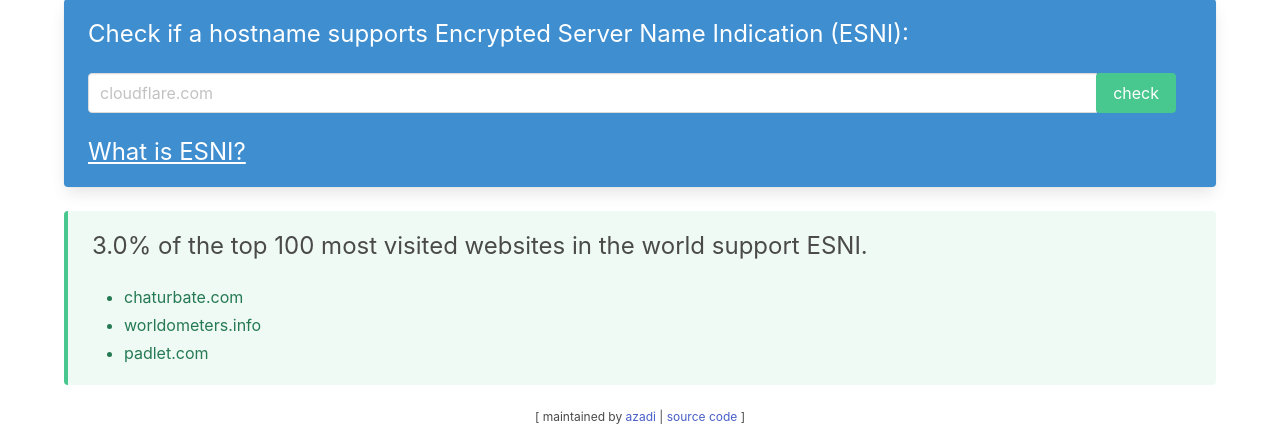
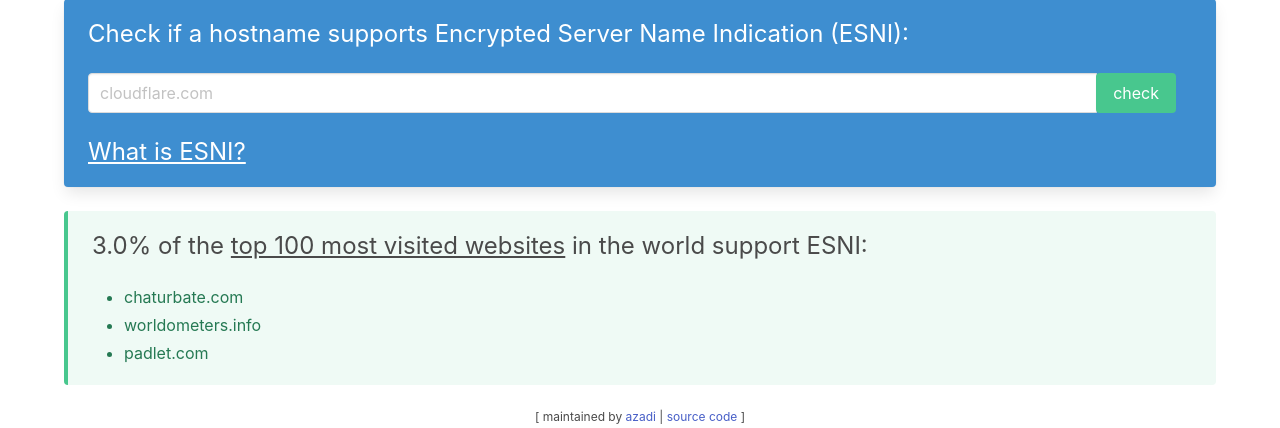
Before and after one commit to azadi/esnicheck, a Flask app: page / in a window 1280 px wide. Shown: the part 179-607 px from the top of the page. Run offline with Flask 2, Linux system fonts and the light colour scheme; some libraries are stand-ins or nearby versions.

Commit message:
Add a link to the list of websites scanned

```diff
--- a/templates/index.html
+++ b/templates/index.html
@@ -24,7 +24,7 @@
 {% if data.websites %}
 <article class="message is-success">
   <div class="message-body">
-    <p class="subtitle is-4">{{ data.percentage }}% of the top 100 most visited websites in the world support ESNI.</p>
+    <p class="subtitle is-4">{{ data.percentage }}% of the <a href="https://raw.githubusercontent.com/azadi/esnicheck/master/mostvisited.txt">top 100 most visited websites</a> in the world support ESNI:</p>
     <div class="content">
       <ul>
         {% for each in data.websites %}
```
